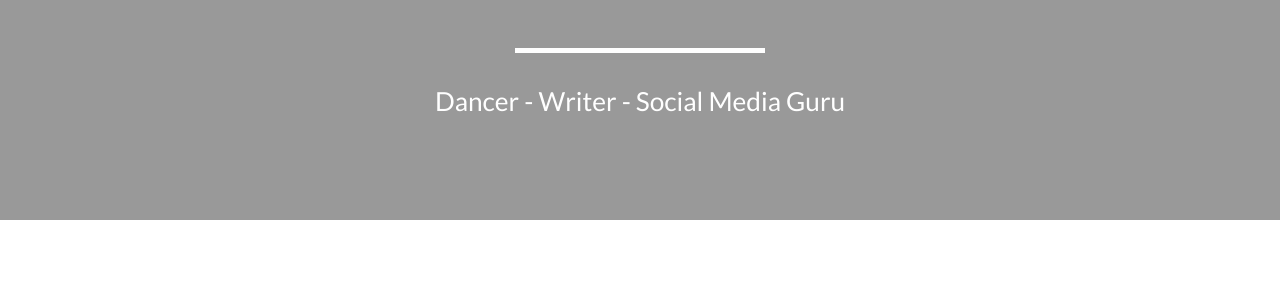
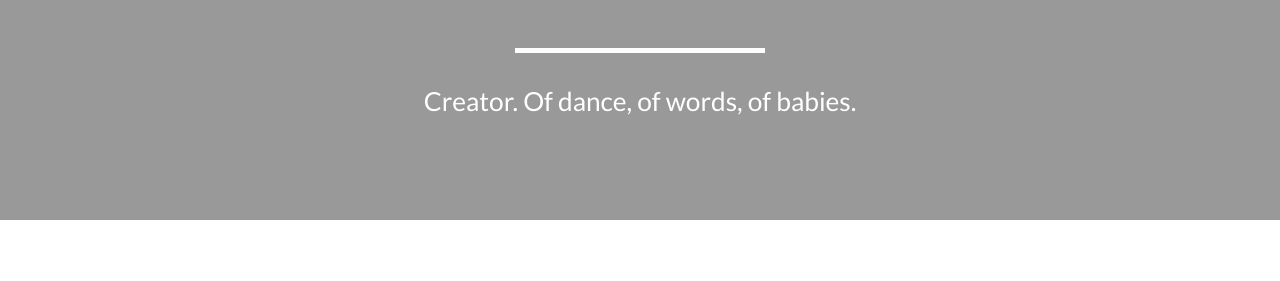
Before and after one commit to stepheunger/stepheunger.github.io, a Jekyll site: the page built from index.html, in a window 1280 px wide and 900 px high, scrolled down 390 px. Shown: the part 175-456 px from the top of the window. Built offline with Jekyll 4.4.1, drawn with Linux system fonts in a browser that asks for light colours.

```diff
--- /dev/null
+++ b/CNAME
@@ -0,0 +1 @@
+stepheunger.com
--- a/_config.yml
+++ b/_config.yml
@@ -1,9 +1,9 @@
 # Site settings
 title: Stephanie Unger
 email: stephanie@ungermail.com
-url: http://stepheunger.com
+url: "http://stepheunger.com"
 description: "Creator. Of dance, of words, of babies."
-skills: "Dancer - Writer - Social Media Guru"
+skills: "Creator. Of dance, of words, of babies."
 
 # Contact form: comment the line below if you want to stick with the default PHP contact form
 contact: static
```
